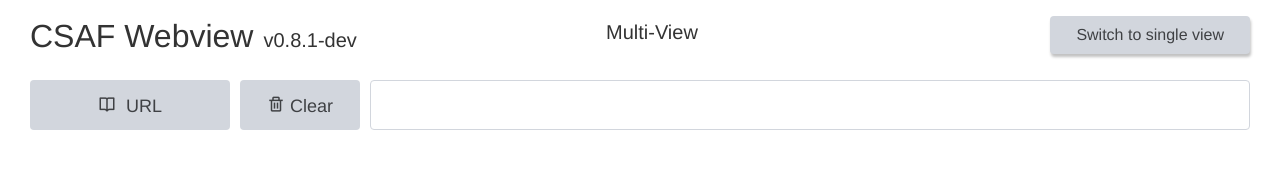
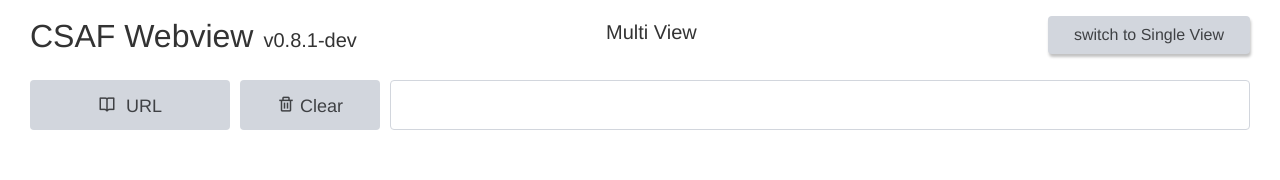
Before and after one commit to csaf-poc/csaf_webview, a SvelteKit app: page /feed in a window 1280 px wide. Shown: the top 180 px of the page. Built offline with nearby package versions, Linux system fonts and the light colour scheme.

Commit message:
style: harmonize layout

```diff
--- a/src/lib/feedview/Loader.svelte
+++ b/src/lib/feedview/Loader.svelte
@@ -77,7 +77,7 @@
   }
   .clearbutton {
     margin-left: 1rem;
-    min-width: 120px;
+    min-width: 140px;
     height: 50px;
     font-size: large;
   }
--- a/src/lib/singleview/SingleView.svelte
+++ b/src/lib/singleview/SingleView.svelte
@@ -29,6 +29,7 @@
   );
 </script>
 
+<LoadFromUrl />
 <div class="row">
   <div class="col col-3">
     <Upload />
@@ -37,7 +38,6 @@
     <Droparea />
   </div>
 </div>
-<LoadFromUrl />
 
 {#if isCSAF}
   {#if $appStore.doc}
--- a/src/routes/+layout.svelte
+++ b/src/routes/+layout.svelte
@@ -60,9 +60,11 @@
       <h1 role="heading">CSAF Webview</h1>
       <h4>v{version}</h4>
     </div>
-    <div><h4>{mode === MODE.SINGLE ? "Single View" : "Multi-View"}</h4></div>
+    <div><h4>{mode === MODE.SINGLE ? "Single View" : "Multi View"}</h4></div>
     <div class="version">
-      <a title={mode} href={switchToRoute} class="switchbutton button">{mode}</a>
+      <a title={mode} href={switchToRoute} class="switchbutton button"
+        >{mode !== MODE.SINGLE ? "switch to Single View" : "Switch to Multi View"}</a
+      >
     </div>
   </div>
   <slot />
```
